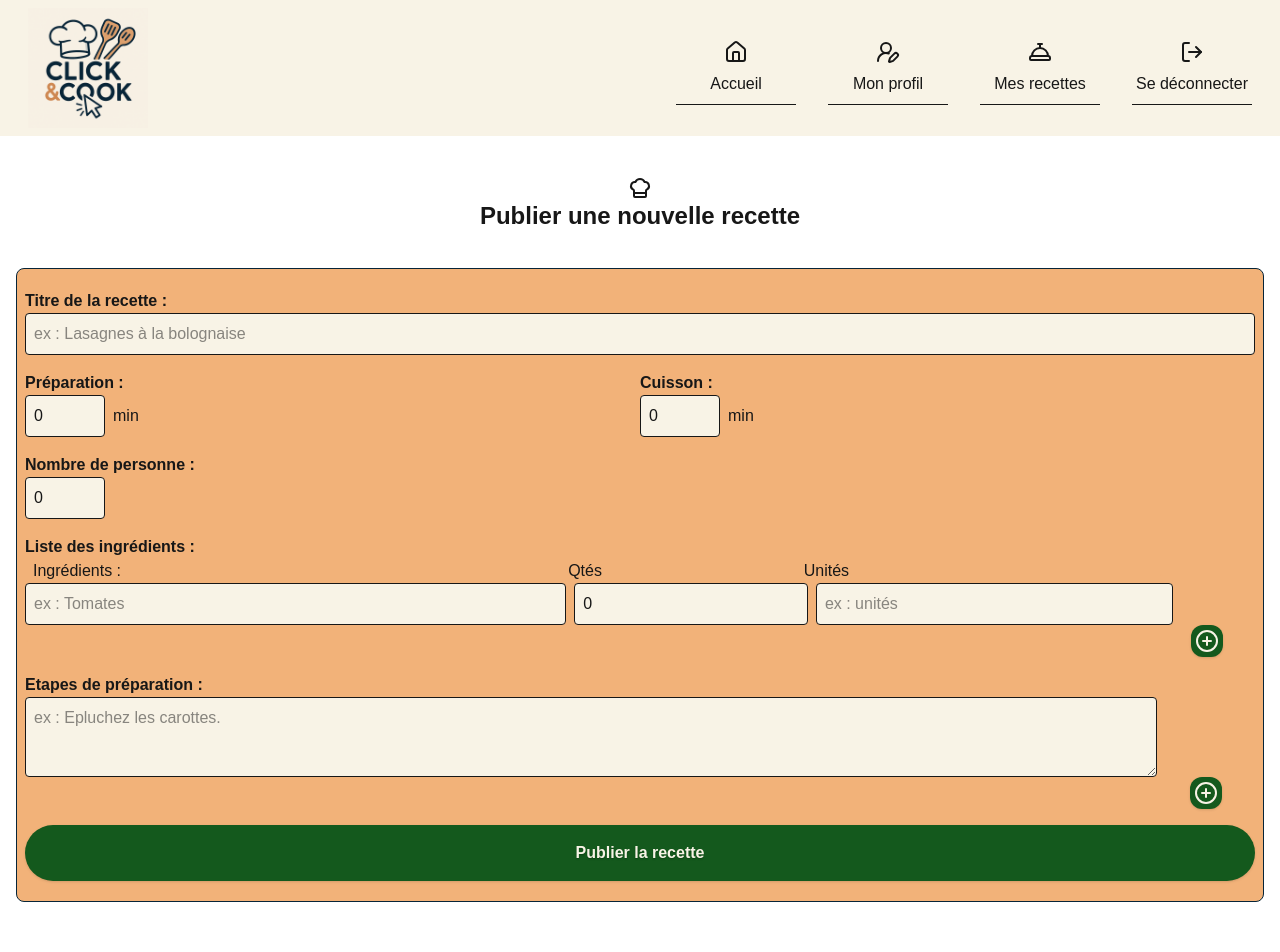
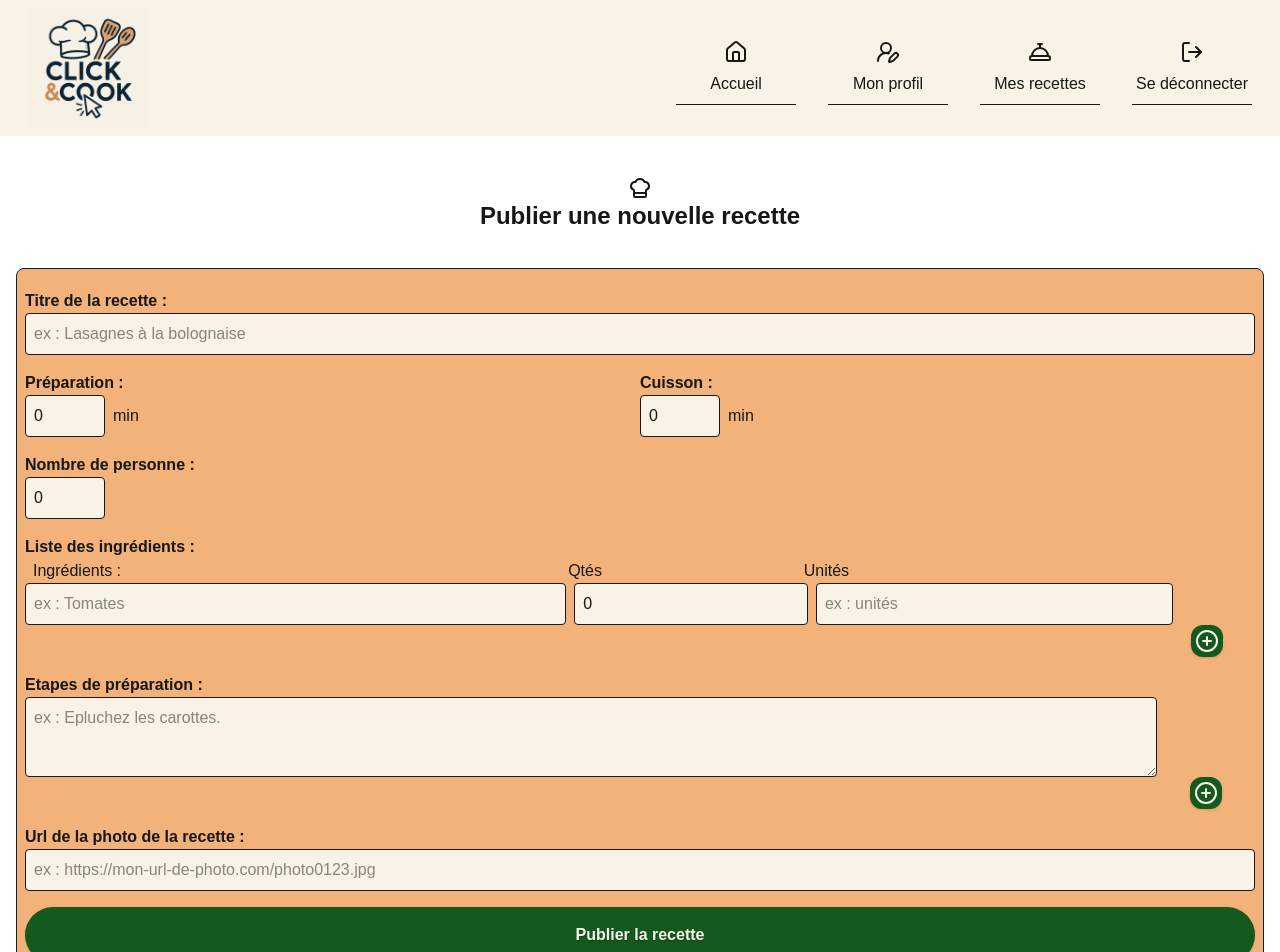
Before and after one commit to Edwige08/click_and_cook_front, a Next.js app: page /home/publishRecipe in a window 1280 px wide. Shown: the top 952 px of the page. Built offline with nearby package versions, Linux system fonts and the light colour scheme.

Commit message:
update: FormRecipe.tsx (add the input to give the photo url)

```diff
--- a/src/components/FormRecipe.tsx
+++ b/src/components/FormRecipe.tsx
@@ -5,26 +5,17 @@ import Input from "./Input";
 import { useEffect, useState } from "react";
 import ButtonGreen from "./ButtonGreen";
 import { useRouter } from "next/navigation";
+import { Step, Ingredient } from "@/types/interface";
 
 export default function FormRecipe() {
   const router = useRouter();
+
   const [loading, setLoading] = useState(false);
-
-  interface Ingredient {
-    ingredient: string;
-    quantity: number;
-    unity: string;
-  }
-
-
-  interface Step {
-    description: string;
-  }
-
   const [newTitle, setNewTitle] = useState<string>("");
   const [prepTime, setPrepTime] = useState<number>(0);
   const [cookTime, setCookTime] = useState<number>(0);
   const [servings, setServings] = useState<number>(0);
+  const [urlPhoto, setUrlPhoto] = useState<string>("");
   const [ingredientsList, setIngredientsList] = useState<Ingredient[]>([
     { ingredient: "", quantity: 0, unity: "" },
   ]);
@@ -113,7 +104,7 @@ export default function FormRecipe() {
             prep_time_min: prepTime,
             cook_time_min: cookTime,
             servings: servings,
-            picture: "https://placehold.co/600x400",
+            picture: urlPhoto,
             ingredients: ingredientsList.map(
               ({ ingredient, quantity, unity }) => ({
                 title: ingredient,
@@ -324,9 +315,23 @@ export default function FormRecipe() {
             </button>
           </div>
         </div>
+        <div className="flex flex-col mb-4">
+          <label htmlFor="" className="font-bold">
+            Url de la photo de la recette :
+          </label>
+          <Input
+            inputName="urlPhoto"
+            type="text"
+            placeholder="ex : https://mon-url-de-photo.com/photo0123.jpg"
+            value={urlPhoto}
+            onChange={(e: React.ChangeEvent<HTMLInputElement>) =>
+              setUrlPhoto(e.target.value)
+            }
+          />
+        </div>
       </div>
       <div className="flex flex-col justify-center m-auto">
-        <ButtonGreen type="submit" text="Publier la recette" disabled={loading}/>
+        <ButtonGreen type="submit" text="Publier la recette" disabled={loading} />
       </div>
     </form>
   );
```
Also changed, not shown: src/components/CardPresentation.tsx (+5 -14 lines).
